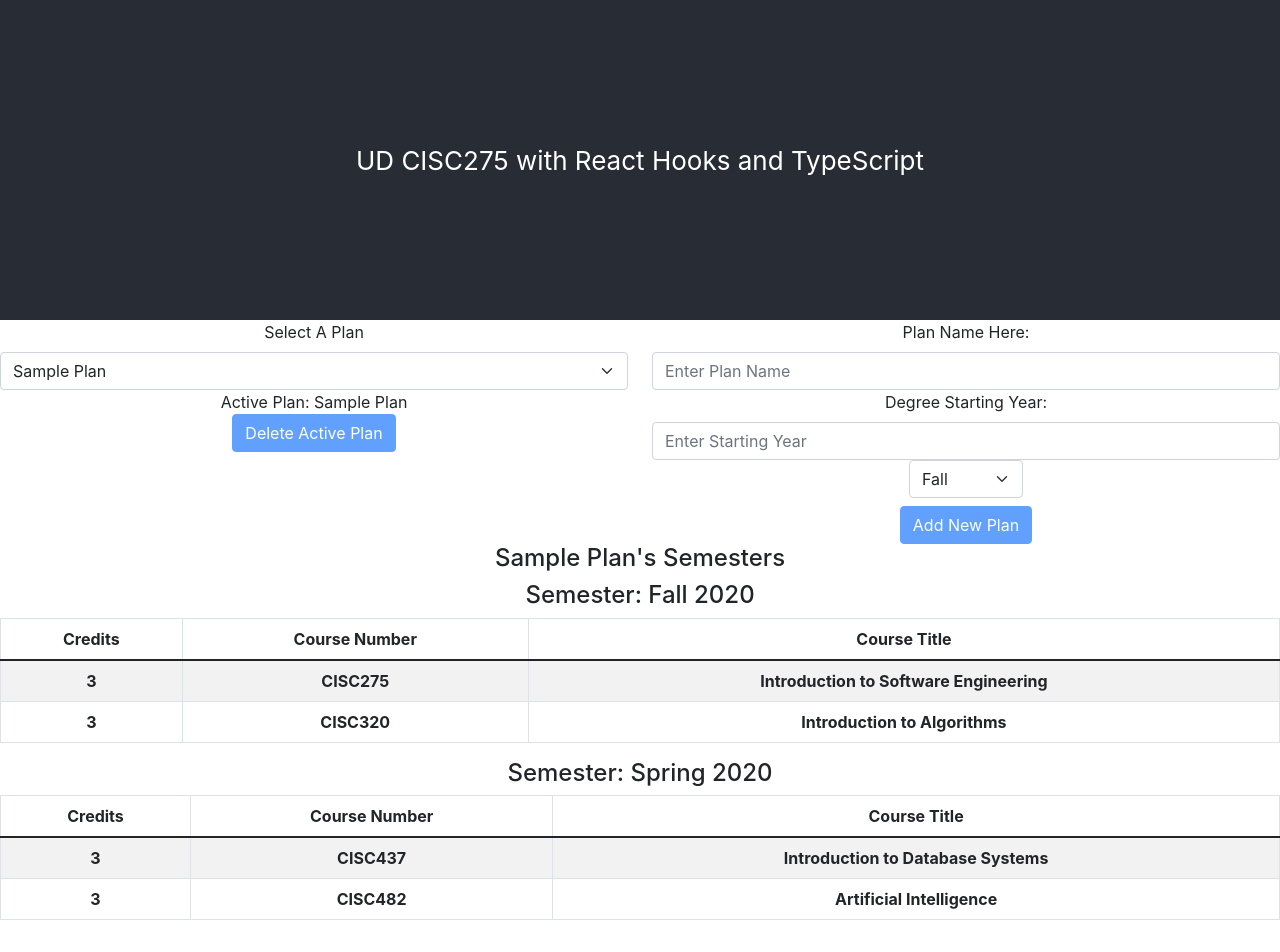
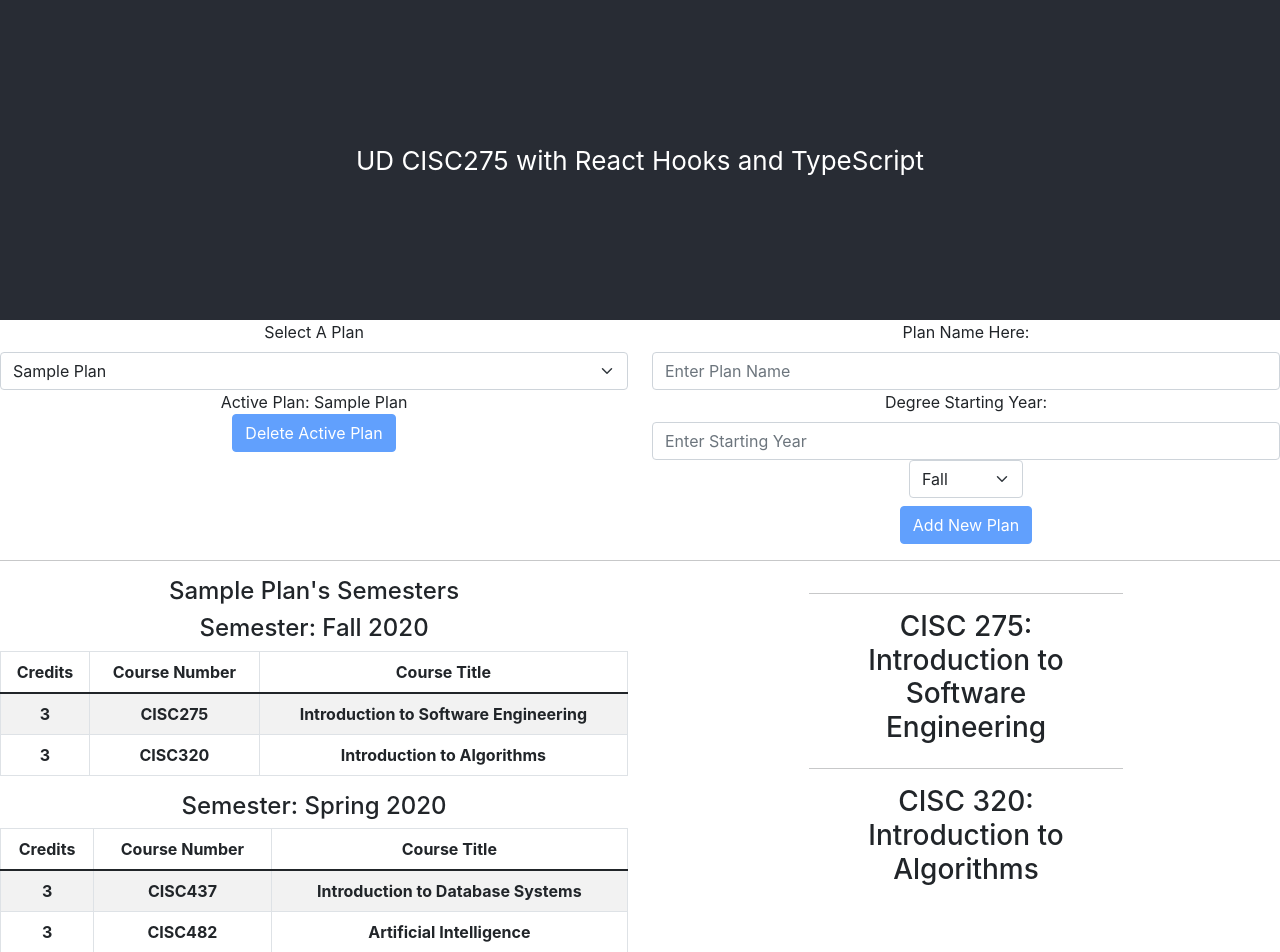
Before and after one commit to UD-CISC275-S22/cis-scheduler-team-2, a React (Create React App) app: page / in a window 1280 px wide. Shown: the top 952 px of the page. Built offline with nearby package versions, Linux system fonts and the light colour scheme.

Commit message:
Changed the layout of components in App.tsx

```diff
--- a/src/App.tsx
+++ b/src/App.tsx
@@ -57,8 +57,15 @@ function App(): JSX.Element {
                 <Col>
                     <AddNewPlan addPlan={addPlan}></AddNewPlan>
                 </Col>
-                <SemesterTable plan={activePlan}></SemesterTable>
-                <CourseList semester={sampleSemester}></CourseList>
+            </Row>
+            <hr></hr>
+            <Row>
+                <Col>
+                    <SemesterTable plan={activePlan}></SemesterTable>
+                </Col>
+                <Col>
+                    <CourseList semester={sampleSemester}></CourseList>
+                </Col>
             </Row>
             <hr></hr>
             <p>
```
